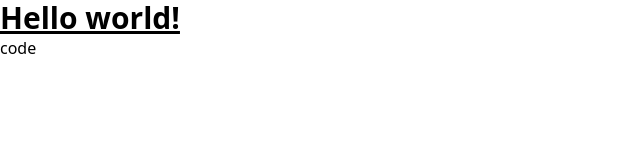
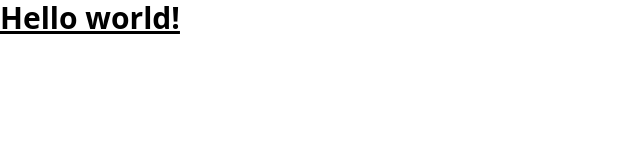
Before and after one commit to rudrakshSoni-dev/prompt-bank, a Next.js app: page / in a window 1280 px wide. Shown: the top 160 px of the page, without its empty margins (0-640 px from the left). Built offline with nearby package versions, Linux system fonts and the light colour scheme.

Commit message:
added a few changes

```diff
--- a/src/app/page.js
+++ b/src/app/page.js
@@ -6,9 +6,7 @@ export default function Home() {
   <h1 className="text-3xl font-bold underline">
       Hello world!
     </h1>
-    <div className="container">
-      <p>code</p>
-    </div>
+
   </>
 
   )
```
